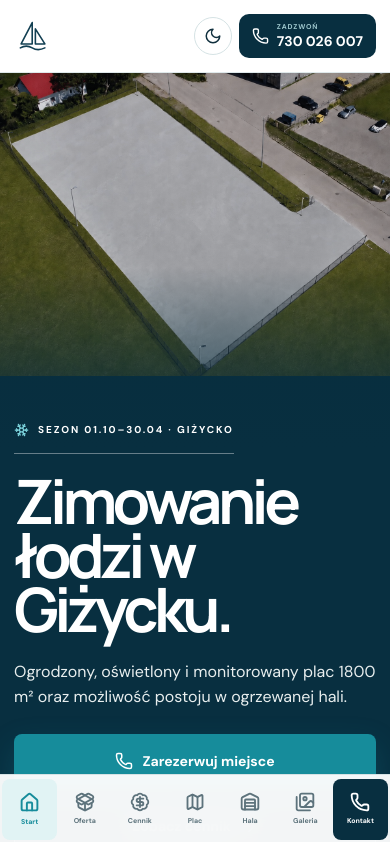
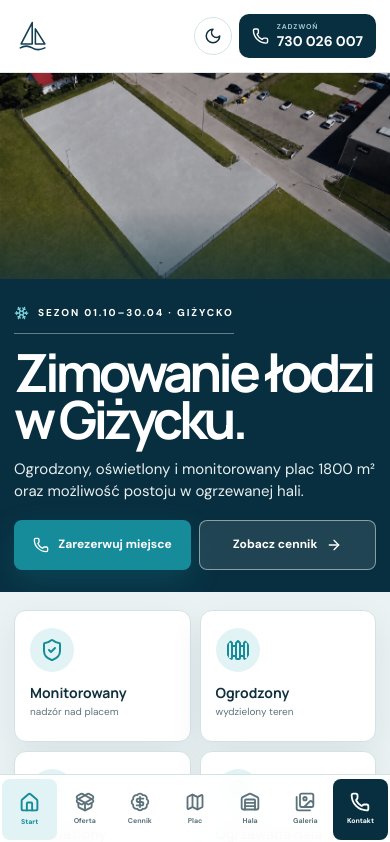
Before and after one commit to bohunek5/zimowanie, a React (Vite) app: page / in a window 390 px wide. Shown: the top 842 px of the page. Built offline with nearby package versions, Linux system fonts and the light colour scheme.

Commit message:
Fit mobile hero above bottom navigation

```diff
--- a/src/site.css
+++ b/src/site.css
@@ -399,20 +399,26 @@
   }
   .home-hero>.photo-layer{
     inset:0 0 auto;
-    height:clamp(285px,78vw,340px);
+    height:clamp(185px,53vw,220px);
     background-size:cover;
     background-position:14% center;
   }
   .home-hero__overlay{
     inset:0 0 auto;
-    height:calc(clamp(285px,78vw,340px) + 72px);
+    height:calc(clamp(185px,53vw,220px) + 54px);
     background:linear-gradient(0deg,var(--navy-2) 0%,rgba(7,29,39,.12) 48%,rgba(7,29,39,.06) 100%);
   }
   .home-hero__content{
-    padding-top:calc(clamp(285px,78vw,340px) + 42px);
-    padding-bottom:56px;
+    padding-top:calc(clamp(185px,53vw,220px) + 22px);
+    padding-bottom:22px;
   }
-  .home-hero__content h1{font-size:clamp(3.35rem,15.7vw,4.7rem)}
+  .home-hero__content .overline{margin-bottom:15px;padding-bottom:8px}
+  .home-hero__content h1{font-size:clamp(2.85rem,13.5vw,3.45rem);line-height:.9;margin-bottom:16px}
+  .home-hero__content>p{font-size:15px;line-height:1.45;margin-bottom:0}
+  .home-hero__content .hero-actions{display:grid;grid-template-columns:minmax(0,1fr) minmax(0,1fr);gap:8px;margin-top:17px}
+  .home-hero__content .hero-actions .button{width:auto;min-width:0;min-height:50px;padding-inline:10px;font-size:12px;white-space:nowrap}
+  .home-hero__content .hero-actions .button svg{width:16px;flex:0 0 auto}
+  .home-hero .hero-details{display:none}
   .trust-strip{padding:18px 0 22px}
   .trust-strip__grid{gap:9px}
   .trust-strip__grid>div{
```
